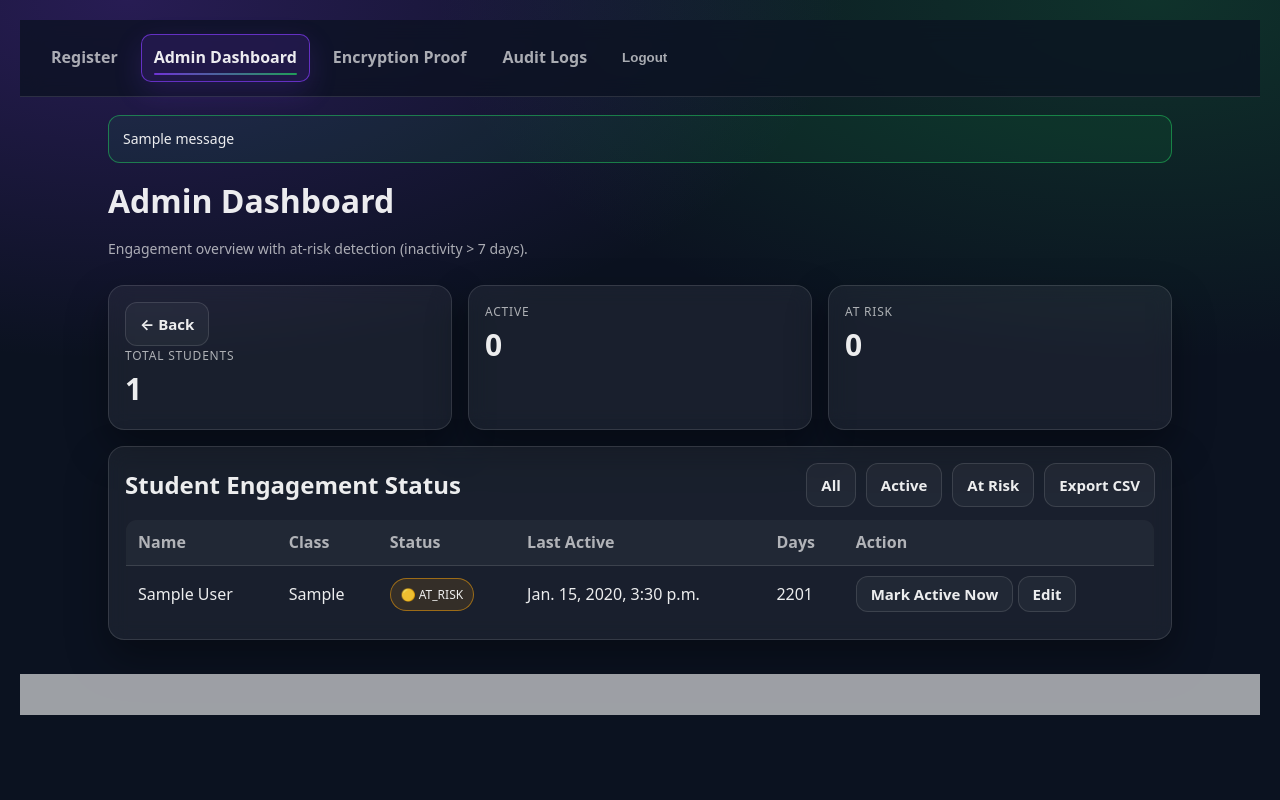
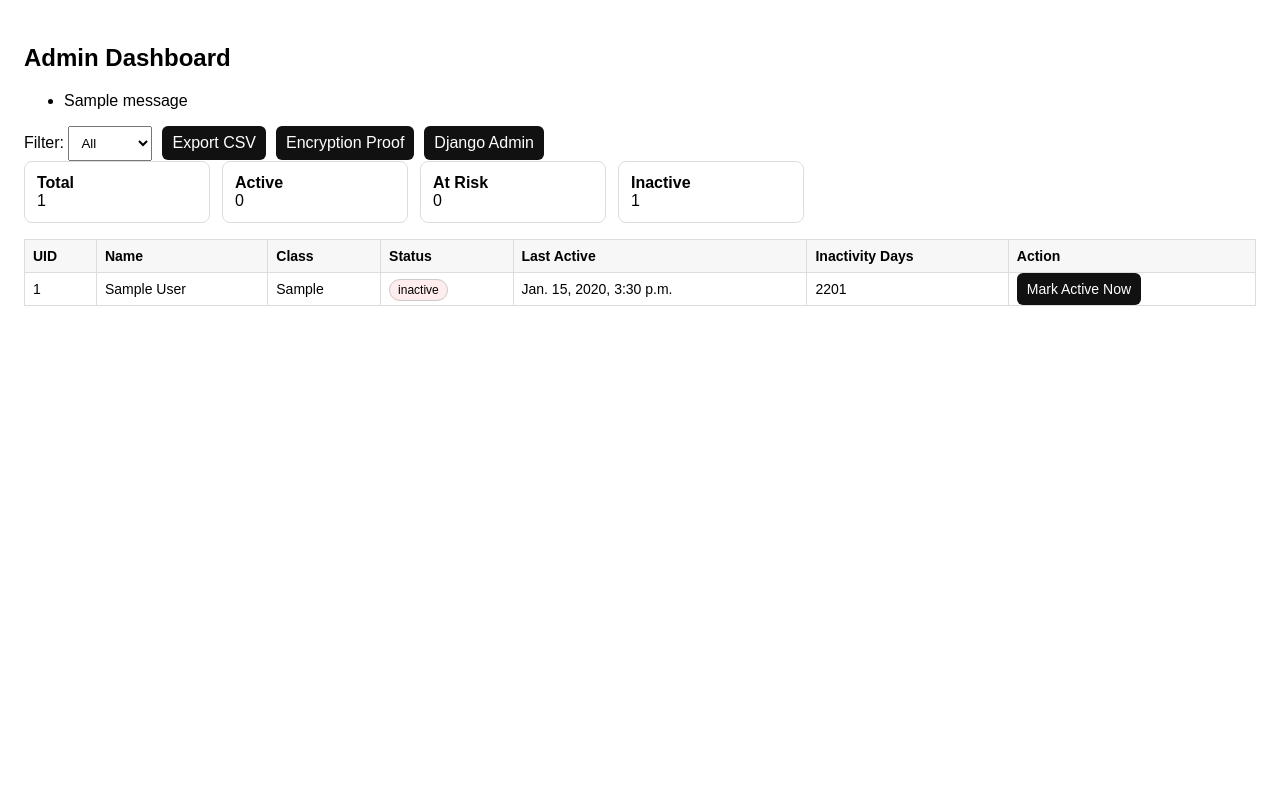
Before and after one commit to Bhaskar0001/Student-Registration, a Django app: page /admin/dashboard/ in a window 1280 px wide. Run offline with Django 5.2, Linux system fonts and the light colour scheme; a user stored in the database is signed in; tables that the repository leaves empty hold one stand-in row (values such as "Sample post"); one stand-in notice (Sample message) is shown.

Commit message:
Update admin_dashboard.html

```diff
--- a/templates/dashboards/admin_dashboard.html
+++ b/templates/dashboards/admin_dashboard.html
@@ -1,73 +1,101 @@
-{% extends "base.html" %}
-{% block content %}
-<h1 class="h1">Admin Dashboard</h1>
-<p class="muted">Engagement overview with at-risk detection (inactivity > 7 days).</p>
+<!doctype html>
+<html>
+<head>
+  <meta charset="utf-8" />
+  <title>Admin Dashboard</title>
+  <style>
+    body { font-family: Arial, sans-serif; padding: 16px; }
+    .cards { display: flex; gap: 12px; margin-bottom: 16px; }
+    .card { border: 1px solid #ddd; padding: 12px; border-radius: 8px; min-width: 160px; }
+    table { width: 100%; border-collapse: collapse; margin-top: 12px; }
+    th, td { border: 1px solid #ddd; padding: 8px; font-size: 14px; }
+    th { background: #f7f7f7; text-align: left; }
+    .badge { padding: 3px 8px; border-radius: 999px; font-size: 12px; border: 1px solid #ccc; }
+    .active { background: #eaffea; }
+    .at_risk { background: #fff7e6; }
+    .inactive { background: #ffecec; }
+    .topbar { display:flex; gap: 10px; align-items:center; flex-wrap: wrap; }
+    a.btn, button.btn { background:#111; color:#fff; padding:8px 10px; border-radius:6px; text-decoration:none; border:0; cursor:pointer; }
+    select { padding: 8px; }
+  </style>
+</head>
+<body>
 
-<div class="grid-3">
-  <div class="card">
-    <a class="btn btn-secondary" href="{% url 'students:register' %}">← Back</a>
+  <h2>Admin Dashboard</h2>
 
-    <div class="label">Total Students</div>
-    <div class="kpi">{{ counts.total }}</div>
-  </div>
-  <div class="card">
-    <div class="label">Active</div>
-    <div class="kpi text-success">{{ counts.active }}</div>
-  </div>
-  <div class="card">
-    <div class="label">At Risk</div>
-    <div class="kpi text-warning">{{ counts.at_risk }}</div>
-  </div>
-</div>
+  {% if messages %}
+    <ul>
+      {% for message in messages %}
+        <li>{{ message }}</li>
+      {% endfor %}
+    </ul>
+  {% endif %}
 
-<div class="card">
-  <div style="display:flex; gap:10px; flex-wrap:wrap; align-items:center; justify-content:space-between;">
-    <h2 class="h2" style="margin:0;">Student Engagement Status</h2>
+  <div class="topbar">
+    <form method="get">
+      <label>Filter:</label>
+      <select name="status" onchange="this.form.submit()">
+        <option value="" {% if not status %}selected{% endif %}>All</option>
+        <option value="active" {% if status == "active" %}selected{% endif %}>Active</option>
+        <option value="at_risk" {% if status == "at_risk" %}selected{% endif %}>At Risk</option>
+        <option value="inactive" {% if status == "inactive" %}selected{% endif %}>Inactive</option>
+      </select>
+    </form>
 
-    <div style="display:flex; gap:10px; flex-wrap:wrap;">
-      <a class="btn btn-secondary" href="/admin/dashboard/">All</a>
-      <a class="btn btn-secondary" href="/admin/dashboard/?status=ACTIVE">Active</a>
-      <a class="btn btn-secondary" href="/admin/dashboard/?status=AT_RISK">At Risk</a>
-      <a class="btn btn-secondary" href="{% url 'dashboards:export_engagement_csv' %}?status={{ status }}">Export CSV</a>
-    </div>
+    <a class="btn" href="{% url 'dashboards:export_engagement_csv' %}{% if status %}?status={{status}}{% endif %}">
+      Export CSV
+    </a>
+
+    <a class="btn" href="{% url 'dashboards:encryption_proof' %}">
+      Encryption Proof
+    </a>
+
+    <a class="btn" href="/django-admin/">
+      Django Admin
+    </a>
   </div>
 
-  <table class="data-table" style="margin-top:12px;">
+  <div class="cards">
+    <div class="card"><b>Total</b><div>{{ counts.total }}</div></div>
+    <div class="card"><b>Active</b><div>{{ counts.active }}</div></div>
+    <div class="card"><b>At Risk</b><div>{{ counts.at_risk }}</div></div>
+    <div class="card"><b>Inactive</b><div>{{ counts.inactive }}</div></div>
+  </div>
+
+  <table>
     <thead>
       <tr>
+        <th>UID</th>
         <th>Name</th>
         <th>Class</th>
         <th>Status</th>
         <th>Last Active</th>
-        <th>Days</th>
+        <th>Inactivity Days</th>
         <th>Action</th>
       </tr>
     </thead>
     <tbody>
       {% for r in rows %}
       <tr>
+        <td>{{ r.student_uid }}</td>
         <td>{{ r.full_name }}</td>
         <td>{{ r.class_grade }}</td>
         <td>
-          {% if r.engagement_status == "ACTIVE" %}
-            <span class="badge badge-active">🟢 ACTIVE</span>
-          {% else %}
-            <span class="badge badge-at-risk">🟡 AT_RISK</span>
-          {% endif %}
+          <span class="badge {{ r.engagement_status }}">
+            {{ r.engagement_status }}
+          </span>
         </td>
-        <td>{{ r.last_login_at|default:"Never" }}</td>
+        <td>{{ r.last_login_at|default:"-" }}</td>
         <td>{{ r.inactivity_days }}</td>
         <td>
-          <a class="btn btn-secondary" style="height:36px;" href="{% url 'dashboards:mark_active_now' r.id %}">
-            Mark Active Now
-          </a>
-          <a class="btn btn-secondary" style="height:36px;" href="{% url 'students:edit_student' r.id %}">
-            Edit
-          </a>
+          <a class="btn" href="{% url 'dashboards:mark_active_now' r.id %}">Mark Active Now</a>
         </td>
       </tr>
+      {% empty %}
+      <tr><td colspan="7">No students found.</td></tr>
       {% endfor %}
     </tbody>
   </table>
-</div>
-{% endblock %}
+
+</body>
+</html>
```
